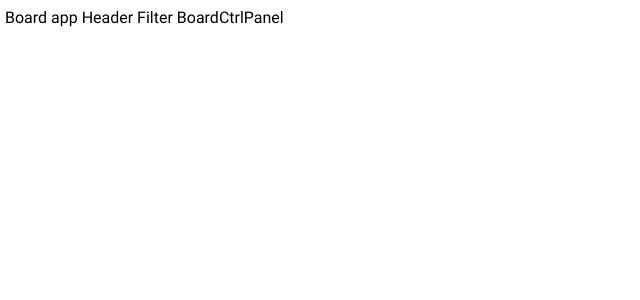
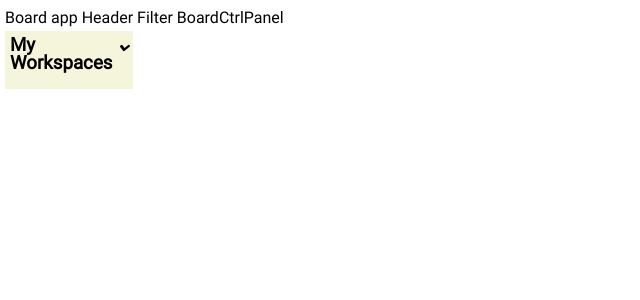
Before and after one commit to Yu-Dav/Anyday, a React (Create React App) app in the folder frontend/: page /#/board/1 in a window 1280 px wide. Shown: the top 300 px of the page, without its empty margins (0-640 px from the left). Built offline with nearby package versions, Linux system fonts and the light colour scheme.

Commit message:
Working on SidebarNav

```diff
--- a/frontend/src/assets/styles/basics/_base.scss
+++ b/frontend/src/assets/styles/basics/_base.scss
@@ -19,7 +19,7 @@ body {
 }
 
 h1, h2, h3, h4, h5, h6 {
-    font-family: caveat;
+    // font-family: caveat;
     margin: 0 0 0.6em;
     line-height: 1;
 }
--- /dev/null
+++ b/frontend/src/assets/styles/cmps/_sidebarNav.scss
@@ -0,0 +1,13 @@
+.sidebar-nav {
+    background-color: beige;
+    width: 2vw;
+    &.is-expanded {
+        width: 10vw;
+    }
+    .fas {
+        font-family: fa-solid;
+    }
+    .fa-angle-down::after {
+        content: "\f107";
+    }
+}
--- a/frontend/src/assets/styles/main.scss
+++ b/frontend/src/assets/styles/main.scss
@@ -1,2 +1,6 @@
-@import './setup/typography';
-@import './basics/base'
+@import './setup/_typography.scss';
+@import './basics/_base.scss';
+@import './setup/_mixins.scss';
+@import './basics/_helpers.scss';
+
+@import './cmps/_sidebarNav.scss'
--- a/frontend/src/assets/styles/setup/_base.scss
+++ b/frontend/src/assets/styles/setup/_base.scss
@@ -8,7 +8,7 @@
 }
 
 html {
-    font-family: montserrat;
+    // font-family: montserrat;
     line-height: 1.6;
     color: $clr2;
 }
@@ -19,7 +19,7 @@ body {
 }
 
 h1, h2, h3, h4, h5, h6 {
-    font-family: caveat;
+    // font-family: caveat;
     margin: 0 0 0.6em;
     line-height: 1;
 }
--- a/frontend/src/assets/styles/setup/_typography.scss
+++ b/frontend/src/assets/styles/setup/_typography.scss
@@ -13,3 +13,13 @@
     font-family: roboto-bold;
     src: url(../../fonts/roboto/Roboto-Bold.ttf);
 }
+
+
+@font-face {
+    font-family: fa;
+    src: url(../../fonts/fontAwesome/fa-regular-400.ttf);
+}
+@font-face {
+    font-family: fa-solid;
+    src: url(../../fonts/fontAwesome/fa-solid-900.ttf);
+}
--- a/frontend/src/cmps/SidebarNav.jsx
+++ b/frontend/src/cmps/SidebarNav.jsx
@@ -1,9 +1,44 @@
 import React from 'react'
+import { Component } from 'react'
+import { connect } from 'react-redux'
+import { loadBoard } from '../store/actions/boardActions'
 
-export function SidebarNav() {
-    return (
-        <div>
-            Sidebar nav
-        </div>
-    )
+class _SidebarNav extends Component {
+    state = {
+        isExpanded: false
+    }
+    onOpenBoardDropdown = () => {
+        const { isExpanded } = this.state
+        this.setState({...this.state, isExpanded: !isExpanded})
+    }
+    render() {
+        const { isExpanded } = this.state
+        return (
+            <section className="sidebar-nav is-expanded ">
+
+                <div className="workspace-dropdown flex" onClick={this.onOpenBoardDropdown}>
+                     <h1>My Workspaces</h1>
+                    <i className="fas fa-angle-down"></i>
+                </div>
+
+                {isExpanded &&
+                <div>List of ALL boards</div>}
+
+            </section>
+        )
+    }
 }
+
+
+function mapStateToProps(state) {
+    return {
+        boards: state.boardModule.boards,
+        currBoard: state.boardModule.currBoard,
+        filterBy: state.boardModule.filterBy
+    }
+}
+const mapDispatchToProps = {
+    loadBoard,
+}
+
+export const SidebarNav = connect(mapStateToProps, mapDispatchToProps)(_SidebarNav)
--- a/frontend/src/pages/BoardApp.jsx
+++ b/frontend/src/pages/BoardApp.jsx
@@ -1,8 +1,8 @@
 import React, { Component } from 'react'
 import { connect } from 'react-redux'
+import { SidebarNav } from '../cmps/SidebarNav.jsx'
 
 import { loadBoard } from '../store/actions/boardActions'
-
 
  class _BoardApp extends Component {
     state = {
@@ -21,6 +21,7 @@ import { loadBoard } from '../store/actions/boardActions'
                 Filter
                 BoardCtrlPanel
                 {/* GroupList -> map all groups -> GroupPreview -> map all tasks -> TaskPreview*/}
+                <SidebarNav/>
             </div>
         )
     }
```
Also changed, not shown: frontend/src/assets/fonts/fontAwesome/fa-regular-400.ttf (added), frontend/src/assets/fonts/fontAwesome/fa-solid-900.ttf (added).
